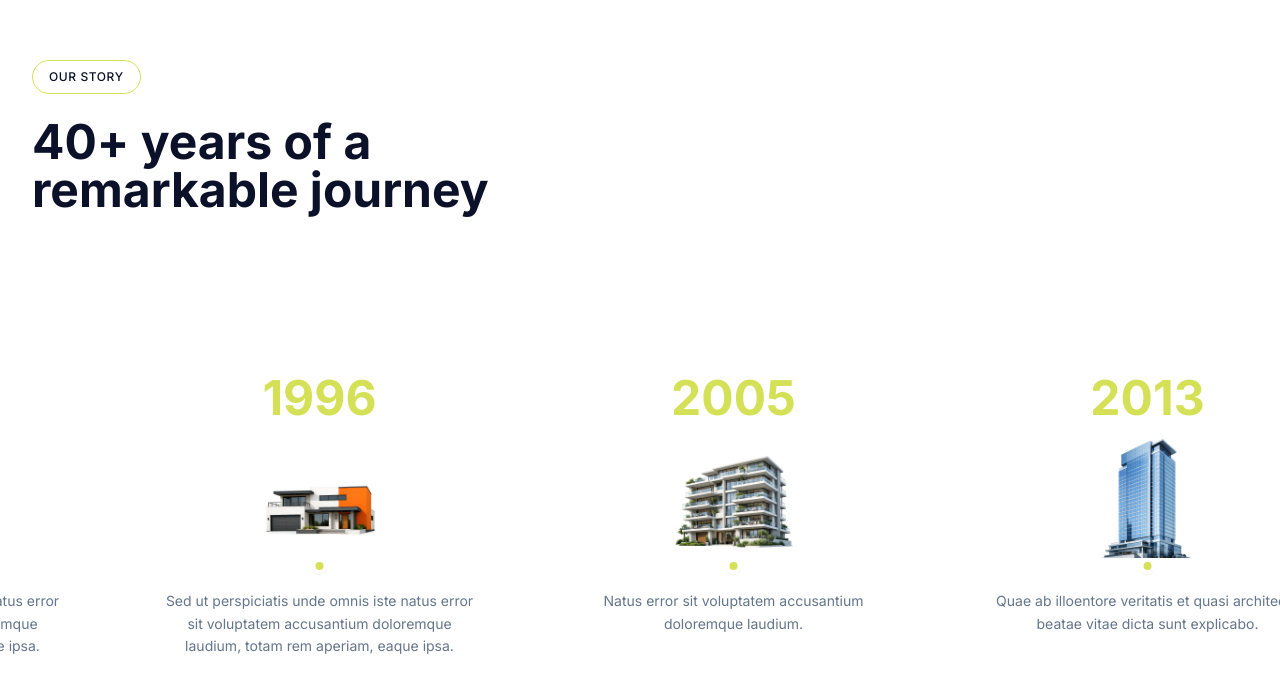
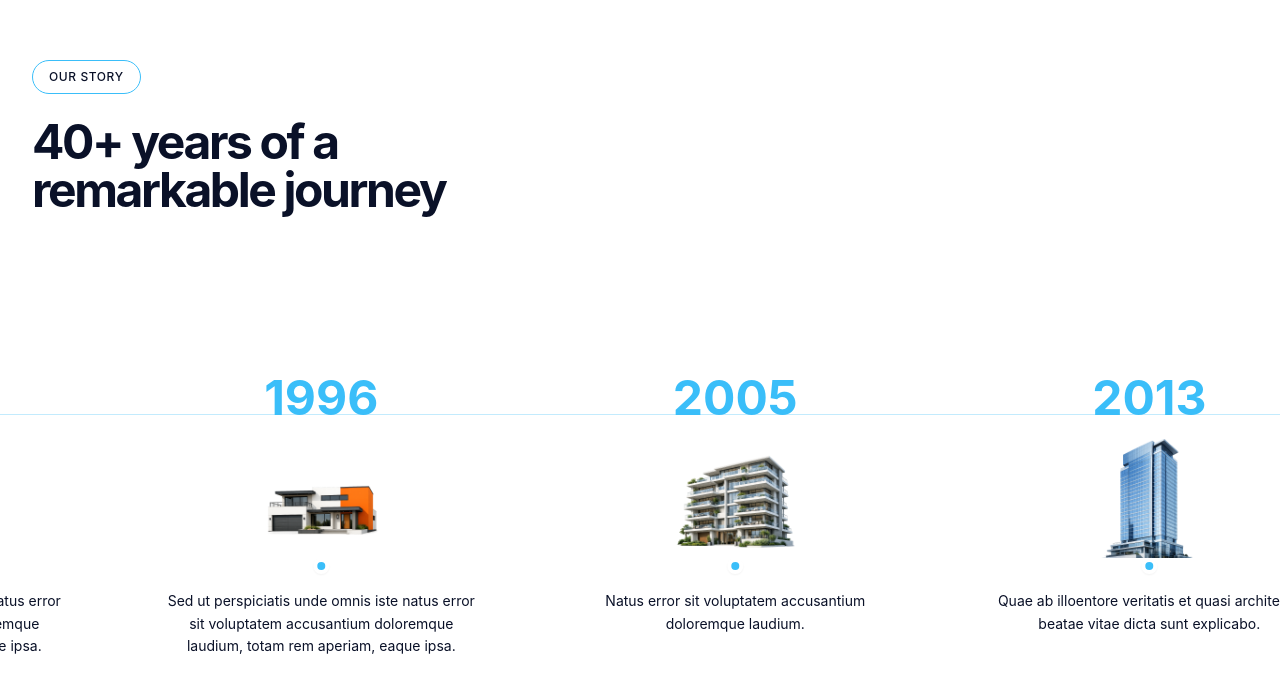
Before and after one commit to godivatech/truewaves_associates_website, a React (Vite) app: page /about in a window 1280 px wide. Shown: the part 1499-2192 px from the top of the page. Built offline with nearby package versions, Linux system fonts and the light colour scheme.

Commit message:
UI changes

```diff
--- a/src/index.css
+++ b/src/index.css
@@ -1,84 +1,77 @@
-@import url('https://fonts.googleapis.com/css2?family=Inter:wght@300;400;500;600;700;800&display=swap');
-
 @tailwind base;
 @tailwind components;
 @tailwind utilities;
 
-@layer base {
-  :root {
-    --background: 0 0% 100%;
-    --foreground: 222 47% 11%;
-    --card: 0 0% 100%;
-    --card-foreground: 222 47% 11%;
-    --popover: 0 0% 100%;
-    --popover-foreground: 222 47% 11%;
-    --primary: 199 95% 61%; /* #3ABEF9 - Brand Ocean */
-    --primary-foreground: 0 0% 100%;
-    --secondary: 226 60% 10%; /* #0A1128 - Brand Navy */
-    --secondary-foreground: 0 0% 100%;
-    --muted: 210 40% 98%;
-    --muted-foreground: 215 16% 47%;
-    --accent: 66 70% 60%; /* #D4E157 - Brand Lime */
-    --accent-foreground: 222 47% 11%;
-    --destructive: 0 84.2% 60.2%;
-    --destructive-foreground: 0 0% 98%;
-    --border: 214 32% 91%;
-    --input: 214 32% 91%;
-    --ring: 199 95% 61%;
-    --radius: 0.625rem;
+:root {
+  /* Brand Colors */
+  --brand-navy: #0A1128;
+  --brand-azure: #3ABEF9;
+  --brand-white: #FFFFFF;
+  --brand-muted: #F8FAFC;
 
-    /* Brand Specific (Hex for reference) */
-    --brand-ocean: #3ABEF9;
-    --brand-navy: #0A1128;
-    --brand-lime: #D4E157;
-    --brand-ice: #F8FAFC;
-  }
+  /* Semantic Mappings */
+  --color-primary: var(--brand-navy);
+  --color-secondary: var(--brand-azure);
+  --color-accent: var(--brand-azure);
+  --color-background: var(--brand-white);
+  --color-text: var(--brand-navy);
 }
 
 @layer base {
-  * {
-    @apply border-border;
-  }
-
   html {
     scroll-behavior: smooth;
   }
 
   body {
-    @apply bg-background text-foreground font-sans antialiased;
-    overflow-x: hidden;
-    min-height: 100vh;
-    width: 100%;
-    position: relative;
-    overflow-y: auto;
+    @apply antialiased text-dark bg-white;
+    font-family: 'Inter', system-ui, -apple-system, sans-serif;
+  }
+
+  h1, h2, h3, h4, h5, h6 {
+    @apply tracking-tighter;
   }
 }
 
-@layer utilities {
-  .text-balance {
-    text-wrap: balance;
+@layer components {
+  .btn-primary {
+    @apply inline-flex items-center justify-center px-8 py-3 bg-accent text-navy font-bold rounded-full hover:opacity-90 transition-all active:scale-95;
   }
 
-  .glass {
-    @apply backdrop-blur-xl bg-white/10 border border-white/20;
-  }
-
-  .glass-dark {
-    @apply backdrop-blur-xl bg-black/20 border border-white/10;
+  .section-container {
+    @apply max-w-7xl mx-auto px-4 sm:px-6 lg:px-8;
   }
 }
 
-/* Custom scrollbar */
+/* Custom Utilities */
+.text-outline-white {
+  -webkit-text-stroke: 1px rgba(255, 255, 255, 0.3);
+  color: transparent;
+}
+
+.glass-nav {
+  @apply backdrop-blur-md bg-white/80 border-b border-white/20;
+}
+
+.glass-dark {
+  @apply backdrop-blur-md bg-navy/40 border border-white/10;
+}
+
+/* Smooth transitions */
+.hover-lift {
+  @apply transition-transform duration-300 hover:-translate-y-1;
+}
+
+/* Custom Scrollbar */
 ::-webkit-scrollbar {
   width: 8px;
 }
 
 ::-webkit-scrollbar-track {
-  background: #f1f1f1;
+  background: var(--brand-muted);
 }
 
 ::-webkit-scrollbar-thumb {
-  background: var(--brand-ocean);
+  background: var(--brand-azure);
   border-radius: 4px;
 }
 
@@ -88,6 +81,6 @@
 
 /* Selection color */
 ::selection {
-  background: var(--brand-lime);
+  background: var(--brand-azure);
   color: #FFFFFF;
 }
--- a/src/sections/Footer.tsx
+++ b/src/sections/Footer.tsx
@@ -42,9 +42,11 @@ export default function Footer() {
                         {/* Logo & Description */}
                         <div className="md:col-span-4 flex flex-col justify-between lg:pr-10">
                             <a href="#" className="flex items-center gap-3">
-                                <div className="relative w-8 h-8">
-                                    <div className="absolute inset-0 bg-accent rounded-md transform rotate-45" />
-                                </div>
+                                <img
+                                    src="/images/Logo.png"
+                                    alt="TrueWaves Logo"
+                                    className="h-20 w-auto object-contain"
+                                />
                                 <span className="text-2xl font-bold text-navy tracking-tight">TrueWaves</span>
                             </a>
                             <div className="mt-16 sm:mt-24">
--- a/src/sections/Navbar.tsx
+++ b/src/sections/Navbar.tsx
@@ -47,9 +47,11 @@ export default function Navbar() {
                 >
                     {/* Logo */}
                     <Link to="/" className="flex items-center gap-2">
-                        <div className="w-10 h-10 bg-accent rounded-xl flex items-center justify-center">
-                            <span className="text-navy font-bold text-xl">T</span>
-                        </div>
+                        <img
+                            src="/images/Logo.png"
+                            alt="TrueWaves Logo"
+                            className="h-16 w-auto object-contain"
+                        />
                         <span className="text-2xl font-bold tracking-tight text-navy">
                             TrueWaves
                         </span>
--- a/src/sections/ProjectsFullPage.tsx
+++ b/src/sections/ProjectsFullPage.tsx
@@ -209,7 +209,7 @@ export default function ProjectsSection() {
                     <div className="absolute top-4 left-4">
                       <span
                         className={`px-4 py-1.5 rounded-full text-xs font-medium ${project.status === 'COMPLETED'
-                          ? 'bg-lime text-dark'
+                          ? 'bg-secondary text-dark'
                           : 'bg-white/90 text-dark'
                           }`}
                       >
--- a/src/sections/ProjectsSection.tsx
+++ b/src/sections/ProjectsSection.tsx
@@ -6,26 +6,26 @@ const projects = [
   {
     number: '01',
     location: 'Chennai, Tamil Nadu',
-    title: 'Skyline Residency',
-    image: '/images/project-1.jpg',
+    title: 'TVS Emerald Peninsula',
+    image: '/images/Projects/TVS emerald penisula, chennai.png',
   },
   {
     number: '02',
-    location: 'Coimbatore, Tamil Nadu',
-    title: 'Emerald Gardenia',
-    image: '/images/project-2.jpg',
+    location: 'Teynampet, Chennai',
+    title: 'Chennai Metro Rail',
+    image: '/images/Projects/chennai metrorail, Tyenapet chennai.png',
   },
   {
     number: '03',
-    location: 'Madurai, Tamil Nadu',
-    title: 'Pearl City Heights',
-    image: '/images/project-3.jpg',
+    location: 'Kudankulam, Tamil Nadu',
+    title: 'L&T Infra Work',
+    image: '/images/Projects/L&T infra work. Kudankulam.png',
   },
   {
     number: '04',
     location: 'Chennai, Tamil Nadu',
-    title: 'Tech Wave Plaza',
-    image: '/images/project-4.jpg',
+    title: 'MGR University',
+    image: '/images/Projects/MGR university, Chennai.jpeg',
   },
 ];
 
@@ -46,7 +46,7 @@ export default function ProjectsSection() {
             className="mb-8"
           >
             <span className="inline-flex items-center px-4 py-2 border border-white/30 rounded-full text-xs font-medium tracking-wider text-white">
-              3D PROJECTS
+              PROJECTS
             </span>
           </motion.div>
 
--- a/src/sections/ServicesFullPage.tsx
+++ b/src/sections/ServicesFullPage.tsx
@@ -90,8 +90,8 @@ export default function ServicesSection() {
               className="lg:mb-4 lg:text-right"
             >
               <div className="flex items-center lg:justify-end gap-3 text-white/70 text-sm font-medium tracking-widest uppercase mb-4">
-                <span className="w-8 h-px bg-lime" />
-                Home <span className="text-lime">/</span> Services
+                <span className="w-8 h-px bg-secondary" />
+                Home <span className="text-secondary">/</span> Services
               </div>
               <p className="text-white/90 text-sm max-w-sm leading-relaxed uppercase tracking-wide">
                 We provide a comprehensive range of construction and development services tailored to modern needs.
--- a/tailwind.config.js
+++ b/tailwind.config.js
@@ -11,12 +11,12 @@ module.exports = {
         background: "hsl(var(--background))",
         foreground: "hsl(var(--foreground))",
         primary: {
-          DEFAULT: "var(--brand-ocean)",
-          dark: "#30B0EB",
+          DEFAULT: "#0A1128",
+          dark: "#060A18",
           foreground: "#FFFFFF",
         },
         secondary: {
-          DEFAULT: "var(--brand-navy)",
+          DEFAULT: "#3ABEF9",
           foreground: "#FFFFFF",
         },
         destructive: {
@@ -28,8 +28,8 @@ module.exports = {
           foreground: "hsl(var(--muted-foreground))",
         },
         accent: {
-          DEFAULT: "var(--brand-lime)",
-          foreground: "#1A1A1A",
+          DEFAULT: "#3ABEF9",
+          foreground: "#0A1128",
         },
         popover: {
           DEFAULT: "hsl(var(--popover))",
@@ -40,8 +40,8 @@ module.exports = {
           foreground: "hsl(var(--card-foreground))",
         },
         ocean: "#3ABEF9",
+        azure: "#3ABEF9",
         navy: "#0A1128",
-        lime: "#D4E157",
         ice: "#F8FAFC",
         dark: {
           DEFAULT: "#0A1128",
```
Also changed, not shown: public/images/Logo.png (added), src/sections/AboutSection.tsx (line endings or trailing spaces).
